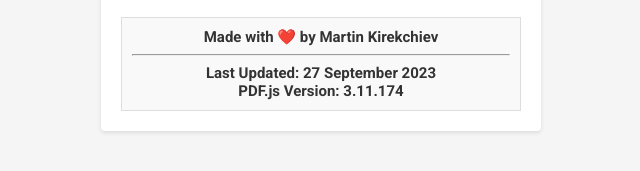
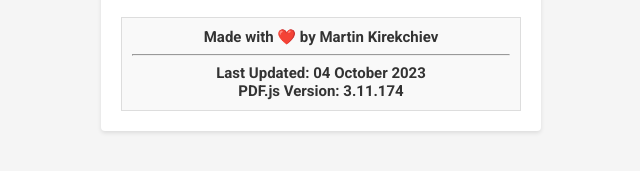
Before and after one commit to turb1te/PDF-Page-Size-Analyzer, a plain HTML site: page index.html in a window 1280 px wide. Shown: the part 529-700 px from the top of the page, 319-959 px from the left. Drawn offline with Linux system fonts and the light colour scheme; a script that the page names is missing.

```diff
--- a/index.html
+++ b/index.html
@@ -253,7 +253,7 @@
     <div class="credits">
       <p>Made with ❤️ by Martin Kirekchiev</p>
       <hr> <!-- Divider -->
-      <p> Last Updated: 27 September 2023 <br> PDF.js Version: 3.11.174 </p>
+      <p> Last Updated: 04 October 2023 <br> PDF.js Version: 3.11.174 </p>
     </div>
   </div>
   <div id="log-window" style="display: none; position: absolute; top: 20px; right: 20px; width: 30%; height: 50%; background-color: white; box-shadow: 0 2px 4px rgba(0, 0, 0, 0.102); overflow: auto; border-radius: 4px; padding: 1em;">
```
